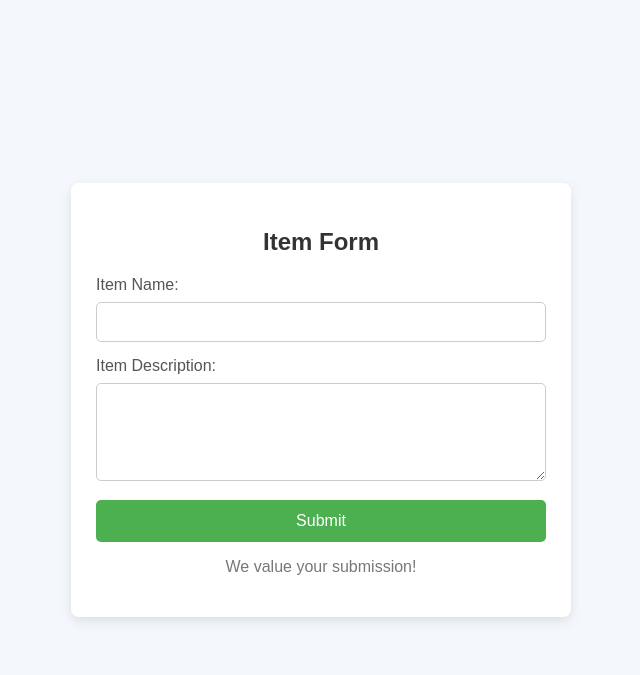
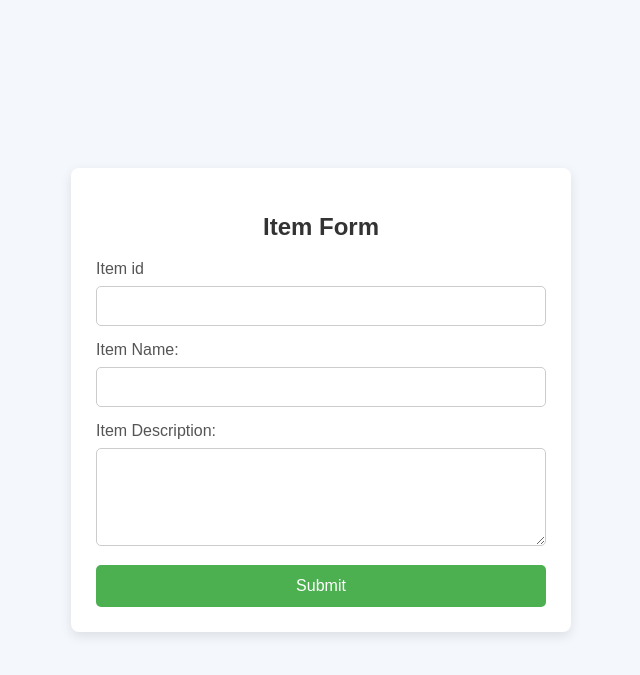
Before and after one commit to pooja12995/to_do_projects, a Flask app: page / in a window 1280 px wide. Shown: the top 675 px of the page, without its empty margins (319-959 px from the left). Run offline with Flask 3, Linux system fonts and the light colour scheme.

Commit message:
Add Item ID field

```diff
--- a/frontend/templates/index.html
+++ b/frontend/templates/index.html
@@ -78,6 +78,9 @@
     <div class="form-container">
         <h2>Item Form</h2>
         <form action="/submit" method="post">
+            <label for="item-id">Item id</label>
+            <input type="text" id="item-id" name="item-id" required>
+
             <label for="item-name">Item Name:</label>
             <input type="text" id="item-name" name="item-name" required>
 
@@ -86,7 +89,6 @@
 
             <button type="submit">Submit</button>
         </form>
-        <p>We value your submission!</p>
     </div>
 </body>
 </html>
```
